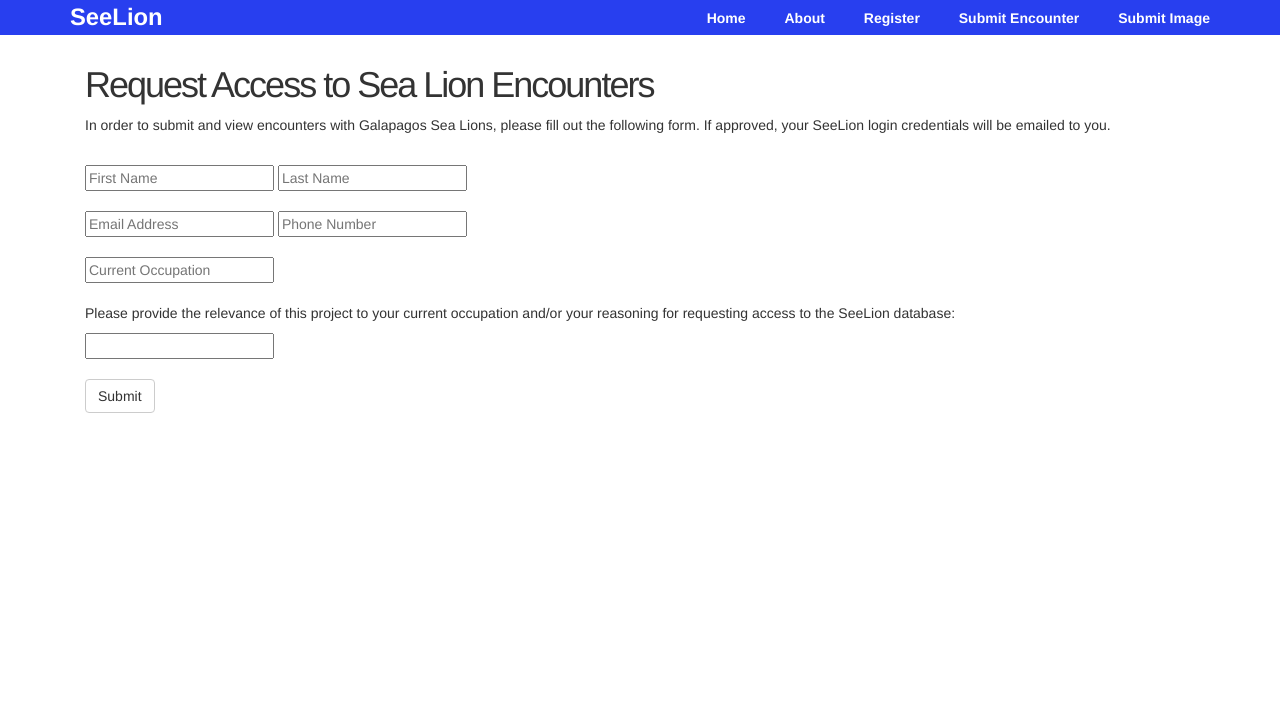
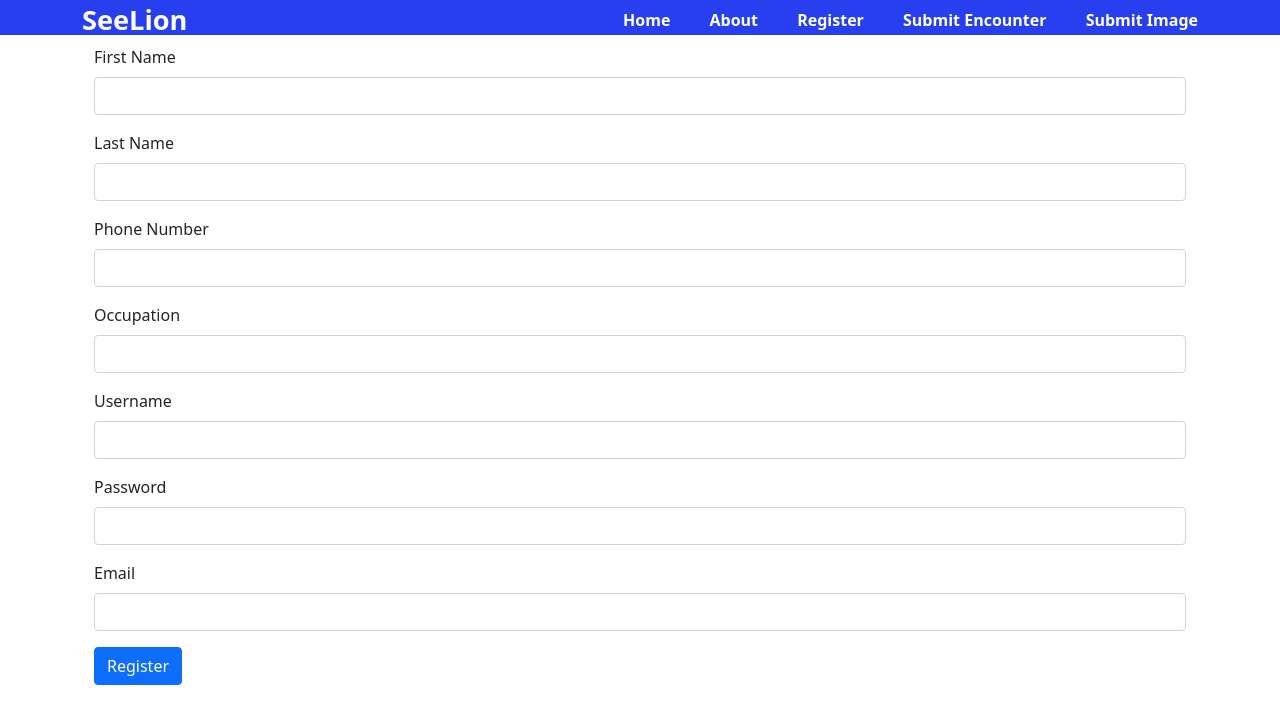
Before and after one commit to meislifka/Sea-Lion-Capstone-Project, a Flask app: page /register in a window 1280 px wide. Shown: the top 724 px of the page. Run offline with Flask 2, Linux system fonts and the light colour scheme; some libraries are stand-ins or nearby versions.

Commit message:
register update

```diff
--- a/app/app.py
+++ b/app/app.py
@@ -8,6 +8,13 @@ from werkzeug.utils import secure_filename
 UPLOAD_FOLDER = 'static\images'
 
 ALLOWED_EXTENSIONS = {'txt', 'pdf', 'png', 'jpg', 'jpeg', 'gif'}
+
+def register_user_to_db(fName, lName, phoneNumber, occupation, email, username, password):
+    conn = sqlite3.connect('database.db')
+    cur = conn.cursor()
+    cur.execute('INSERT INTO users(fName, lName, phoneNumber, occupation, email, username, password) values (?,?,?,?,?,?,?)', (fName, lName, phoneNumber, occupation, email, username, password))
+    conn.commit()
+    conn.close()
 
 app = Flask(__name__)
 app.config['UPLOAD_FOLDER'] = UPLOAD_FOLDER
@@ -23,9 +30,23 @@ def about():
     return render_template('about.html')
 
 # Route for handling the register page logic
-@app.route('/register', methods=['GET', 'POST'])
+@app.route('/register', methods=["POST", "GET"])
 def register():
-    return render_template('register.html')
+    if request.method == 'POST':
+        fName = request.form['fname']
+        lName = request.form['lname']
+        phoneNumber = request.form['phoneNumber']
+        occupation = request.form['occupation']
+        email = request.form['email']
+        username = request.form['username']
+        password = request.form['password']
+
+
+        register_user_to_db(fName, lName, phoneNumber, occupation, email, username, password)
+        return redirect(url_for('home'))
+
+    else:
+        return render_template('register.html')
 
 @app.route('/encounter', methods=['GET', 'POST'])
 def encounter():
--- a/app/templates/register.html
+++ b/app/templates/register.html
@@ -1,42 +1,45 @@
 {% extends "layout.html" %}
 {% block content %}
 <head>
-    <title>Flask Intro - login page</title>
-    <meta name="viewport" content="width=device-width, initial-scale=1.0">
-    <link href="static/bootstrap.min.css" rel="stylesheet" media="screen">
+  <link href="https://cdn.jsdelivr.net/npm/bootstrap@5.1.3/dist/css/bootstrap.min.css" rel="stylesheet" integrity="sha384-1BmE4kWBq78iYhFldvKuhfTAU6auU8tT94WrHftjDbrCEXSU1oBoqyl2QvZ6jIW3" crossorigin="anonymous">
+  <script src="https://cdn.jsdelivr.net/npm/@popperjs/core@2.10.2/dist/umd/popper.min.js" integrity="sha384-7+zCNj/IqJ95wo16oMtfsKbZ9ccEh31eOz1HGyDuCQ6wgnyJNSYdrPa03rtR1zdB" crossorigin="anonymous"></script>
+  <script src="https://cdn.jsdelivr.net/npm/bootstrap@5.1.3/dist/js/bootstrap.min.js" integrity="sha384-QJHtvGhmr9XOIpI6YVutG+2QOK9T+ZnN4kzFN1RtK3zEFEIsxhlmWl5/YESvpZ13" crossorigin="anonymous"></script>
+  <meta charset="UTF-8">
+  <title>Register Now</title>
 </head>
 <body>
 <div class="container">
-      <h1> Request Access to Sea Lion Encounters </h1>
-      <p> In order to submit and view encounters with Galapagos Sea Lions, please fill out the following form. If approved,
-        your SeeLion login credentials will be emailed to you.
-      </p>
-      <br>
-      <form action="" method="post">
-        <input type="text" placeholder="First Name" name="fname" value="{{
-          request.form.fname }}" required>
-         <input type="text" placeholder="Last Name" name="lname" value="{{
-          request.form.lname }}" required>
-          <br><br>
-          <input type="text" placeholder="Email Address" name="email" value="{{
-          request.form.email }}" required>
-          <input type="text" placeholder="Phone Number" name="phonenum" value="{{
-            request.form.phonenum }}" required>
-          <br><br>
-          <input type="text" placeholder="Current Occupation" name="occupation" value="{{
-            request.form.occupation }}" required>
-          <br><br>
-          <p> Please provide the relevance of this project to your current occupation and/or your
-            reasoning for requesting access to the SeeLion database:
-          </p>
-          <input type="text" placeholder="" name="explanation" value="{{
-            request.form.explanation }}" required>
-          <br><br>
-        <input class="btn btn-default" type="submit" value="Submit">
+<form action="/register" method="post">
+<div class="mb-3">
+  <label for="fName" class="form-label">First Name</label>
+  <input type="text" class="form-control" id="First Name" name="fname">
+</div>
+<div class="mb-3">
+  <label for="lname" class="form-label">Last Name</label>
+  <input type="text" class="form-control" id="Last Name" name="lname">
+</div>
+<div class="mb-3">
+  <label for="phoneNumber" class="form-label">Phone Number</label>
+  <input type="text" class="form-control" id="Phone Number" name="phoneNumber">
+</div>
+<div class="mb-3">
+  <label for="occupation" class="form-label">Occupation</label>
+  <input type="text" class="form-control" id="Occupation" name="occupation">
+</div>
+  <div class="mb-3">
+  <label for="Username" class="form-label">Username</label>
+  <input type="text" class="form-control" id="Username" name="username">
+</div>
+<div class="mb-3">
+  <label for="Password" class="form-label">Password</label>
+  <input type="password" class="form-control" id="Password" name="password">
+</div>
+<div class="mb-3">
+  <label for="Email" class="form-label">Email</label>
+  <input type="email" class="form-control" id="Email" name="email">
+</div>
+<button type="submit" class="btn btn-primary">Register</button>
 </form>
-      {% if error %}
-        <p class="error"><strong>Error:</strong> {{ error }}
-      {% endif %}
 </div>
 </body>
 {% endblock %}
```
Also changed, not shown: queries.sql (added, +21 -0 lines), app/database.db (added), database.db (deleted). Lines whose indentation alone changed are shown as unchanged.
